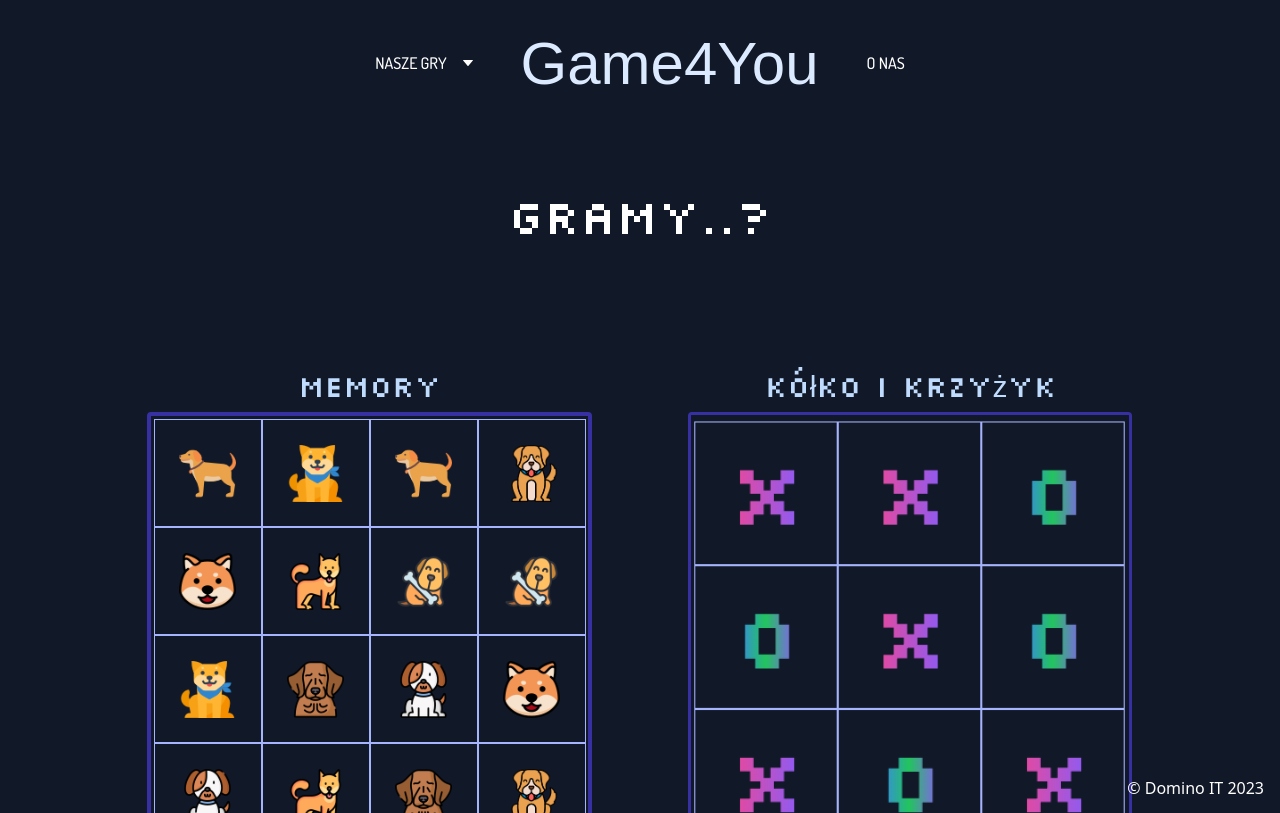
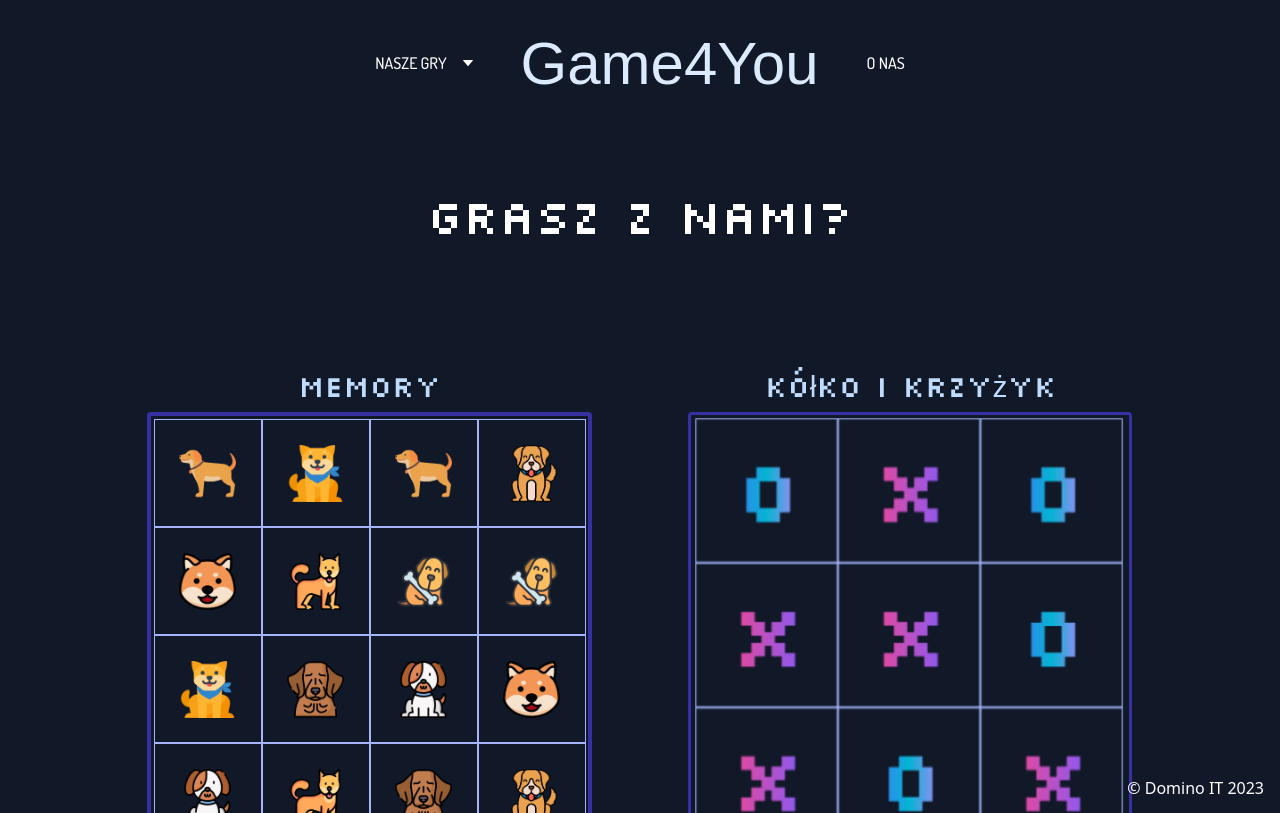
Before and after one commit to DominoxB/Game4You, a Vue app: page / in a window 1280 px wide. Built offline with nearby package versions, Linux system fonts and the light colour scheme; a web font is replaced by a local one; what tailwindcss-animated would draw is missing.

Commit message:
fix: change img for tictac

```diff
--- a/src/components/atoms/AboutUs.vue
+++ b/src/components/atoms/AboutUs.vue
@@ -1,7 +1,7 @@
 <template>
   <div class="flex justify-center mt-20 space-x-16">
     <img src="../images/mems.png" alt="memory" class="w-60 animate-flip-down" />
-    <img src="../images/tictac.png" alt="memory" class="w-60 animate-flip-up" />
+    <img src="../images/tictactoe.png" alt="memory" class="w-60 animate-flip-up" />
   </div>
     <div class="text-white text-center mx-40 px-20 mt-20 py-10 font-silk text-2xl animate-fade-right">
       <span>Jesteśmy wielbicielami klasycznych gier, które towarzyszą nam praktycznie od dzieciństwa. Teraz postanowiliśmy
--- a/src/components/atoms/HomeContent.vue
+++ b/src/components/atoms/HomeContent.vue
@@ -3,7 +3,7 @@
     <div class="flex items-center justify-center py-16 text-white">
       <h1
         class="relative w-[max-content] font-silk uppercase text-5xl before:absolute before:inset-0 before:animate-typewriter before:bg-gray-900 after:absolute after:inset-0 after:w-[0.125em] after:animate-caret after:bg-white">
-        gramy..?
+        grasz z nami?
       </h1>
     </div>
     <div class="flex justify-center text-center text-blue-200 font-silk text-3xl space-x-24 mt-16">
```
Also changed, not shown: src/components/images/tictac.png (deleted), src/components/images/tictactoe.png.
